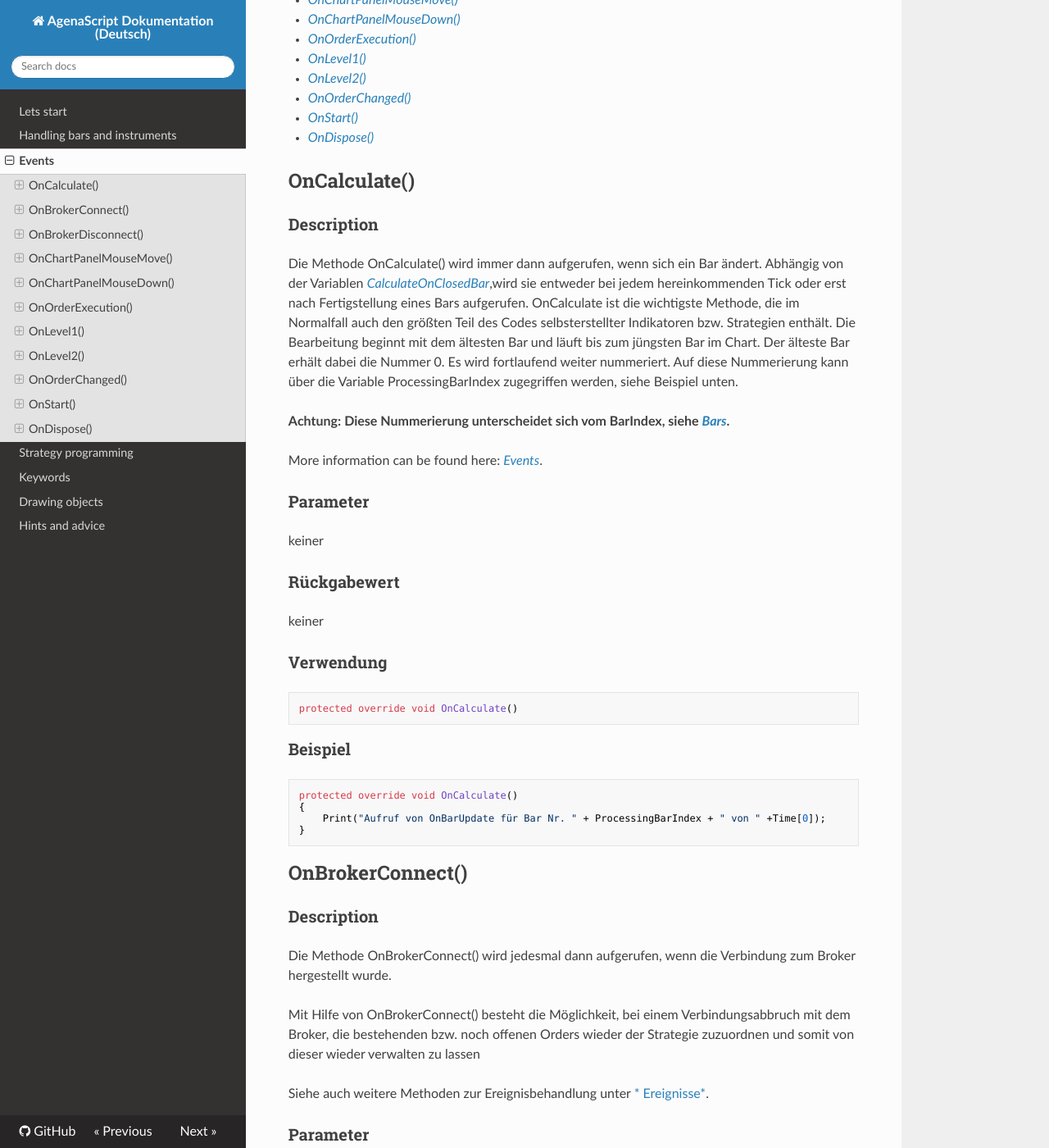
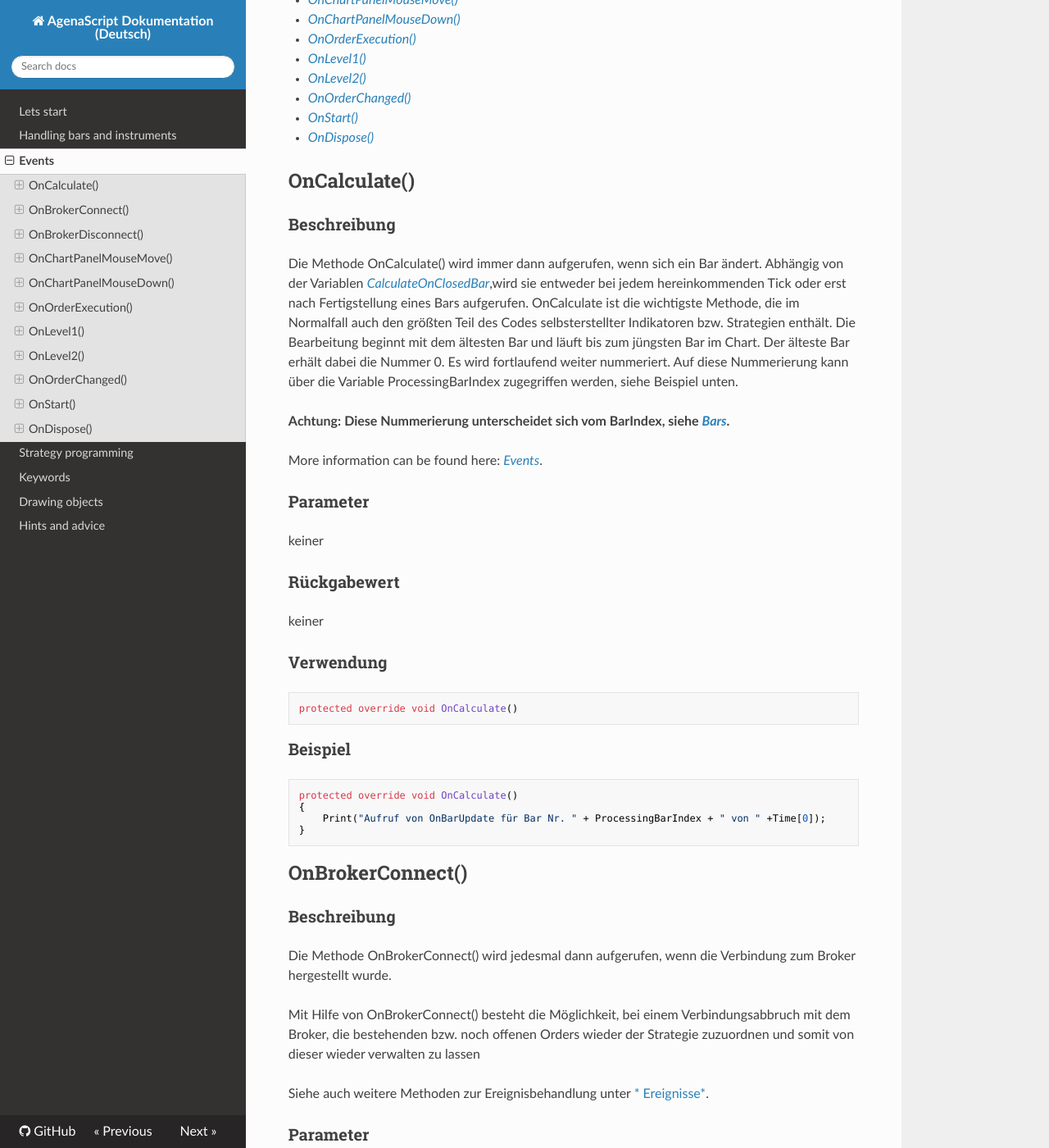
Before and after one commit to AgenaTrader/AgenaScript-documentation-de, an MkDocs documentation site: the page built from sources/events.md, in a window 1280 px wide and 1400 px high, scrolled down 412 px. Shown: the whole window at 82% size. Built offline with MkDocs 1.6.1, drawn with Linux system fonts in a browser that asks for light colours; nearby versions of some CDN libraries; old or Windows-style settings are respelled for this version of MkDocs; some of the changed text lies outside the part shown.

Commit message:
Update events.md

````diff
--- a/sources/events.md
+++ b/sources/events.md
@@ -19,7 +19,7 @@ Folgende Methoden können verwendet, d.h. überschrieben werden:
 -   [*OnDispose()*](#ondispose)
 
 ## OnCalculate()
-### Description
+### Beschreibung
 Die Methode OnCalculate() wird immer dann aufgerufen, wenn sich ein Bar ändert. Abhängig von der Variablen  [*CalculateOnClosedBar*](#CalculateOnClosedBar),wird sie entweder bei jedem hereinkommenden Tick oder erst nach Fertigstellung eines Bars aufgerufen.
 OnCalculate ist die wichtigste Methode, die im Normalfall auch den größten Teil des Codes selbsterstellter Indikatoren bzw. Strategien enthält.
 Die Bearbeitung beginnt mit dem ältesten Bar und läuft bis zum jüngsten Bar im Chart. Der älteste Bar erhält dabei die Nummer 0. Es wird fortlaufend weiter nummeriert. Auf diese Nummerierung kann über die Variable ProcessingBarIndex zugegriffen werden, siehe Beispiel unten.
@@ -48,7 +48,7 @@ protected override void OnCalculate()
 }
 ```
 ## OnBrokerConnect()
-### Description
+### Beschreibung
 Die Methode OnBrokerConnect() wird jedesmal dann aufgerufen, wenn die Verbindung zum Broker hergestellt wurde.
 
 Mit Hilfe von OnBrokerConnect() besteht die Möglichkeit, bei einem Verbindungsabbruch mit dem Broker, die bestehenden bzw. noch offenen Orders wieder der Strategie zuzuordnen und somit von dieser wieder verwalten zu lassen
@@ -261,7 +261,7 @@ protected override void OnOrderExecution(IExecution execution)
 ```
 
 ## OnLevel1()
-### Description
+### Beschreibung
 Die Methode OnLevel1() wird bei jeder Änderung in den Level-I-Daten aufgerufen, d.h. bei einer Änderung des Bid-Preises, Ask-Preises, des Bid-Volumens, des Ask-Volumens und natürlich des Last-Preises nachdem ein realer Umsatz stattfand.
 In a multibar indicator, the ProcessingBarSeriesIndex die jeweilige Datenreihe ermittelt werden, für die OnLevel1() aufgerufen wurde.
 
@@ -380,7 +380,7 @@ protected override void OnOrderChanged(IOrder order)
 ```
 
 ## OnStart()
-### Description
+### Beschreibung
 Die Methode OnStart() kann überschrieben werden, um eigene Variablen zu initialisieren, Lizenzchecks auszuführen, UserForms aufzurufen usw.
 OnStart() wird nur einmal am Beginn des Scrips nach [*OnInit()*](#oninit) und vor [*OnCalculate()*](#oncalculate) aufgerufen.
 
````
